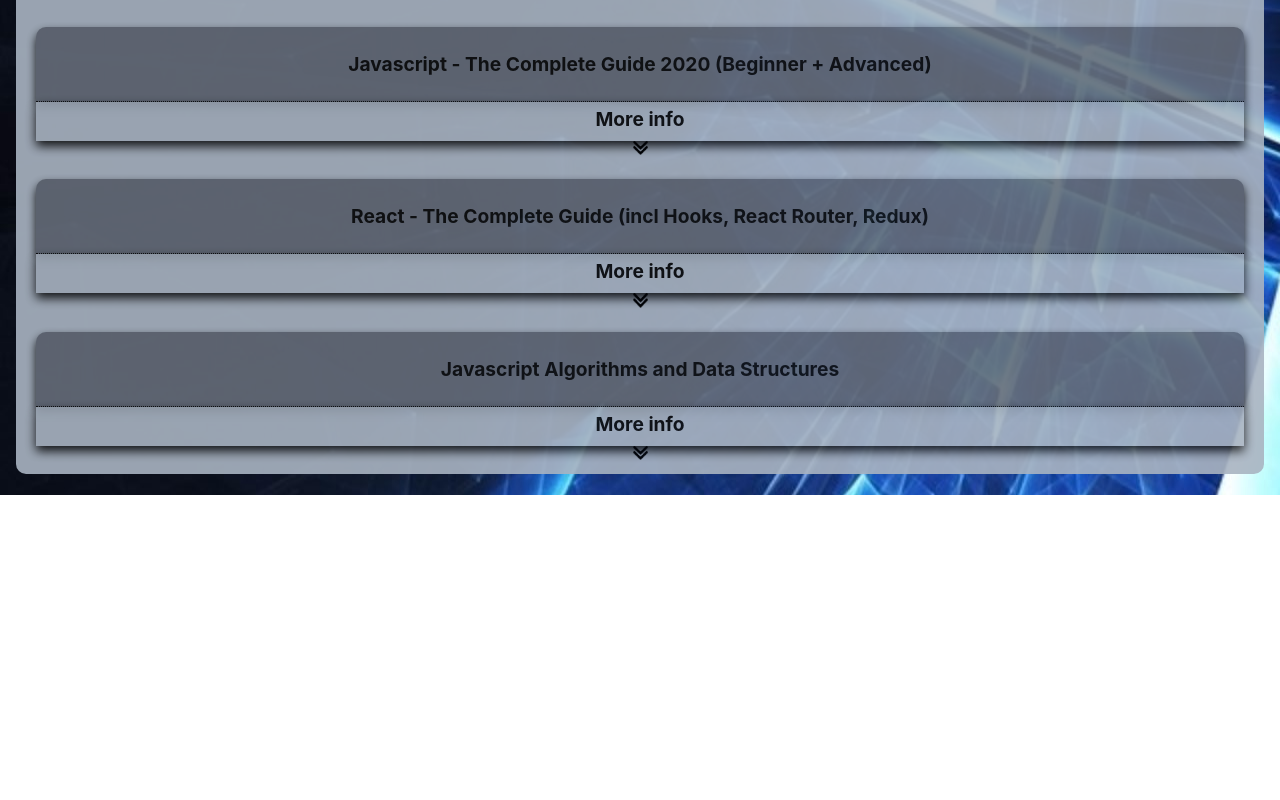
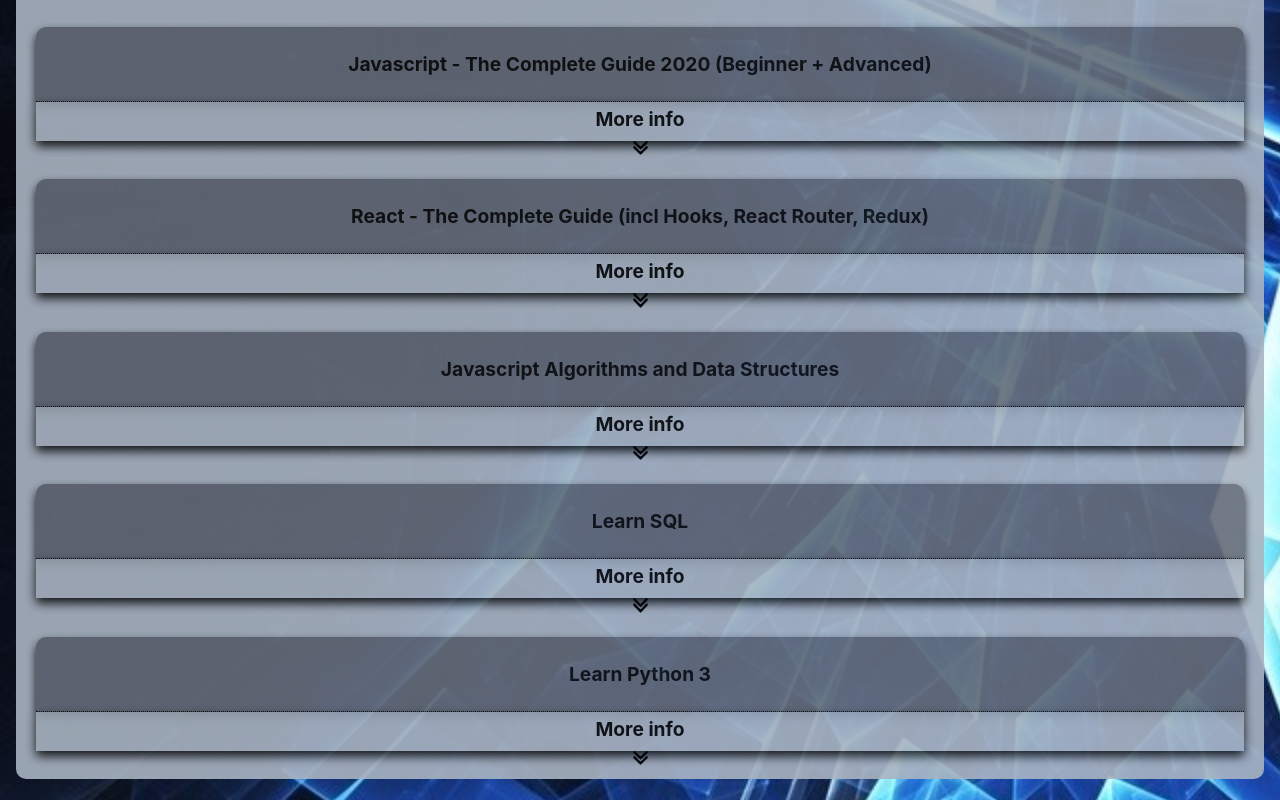
Before and after one commit to Kwarn/portfolio, a React (Create React App) app: page /skills in a window 1280 px wide. Shown: the part 480-1280 px from the top of the page. Before the commit the page ends 975 px from the top, so only its background shows below. Built offline with nearby package versions, Linux system fonts and the light colour scheme.

Commit message:
added to course content

```diff
--- a/src/assets/assets.js
+++ b/src/assets/assets.js
@@ -15,7 +15,8 @@ const imageAssets = {
   gitHub: require('../assets/gitHub.png'),
   showDemo: require('../assets/showDemo.png'),
   profileImage: require('../assets/profileImage.png'),
-  freeCodeCampCertificate: require('../assets/freeCodeCampCertificate.png')
+  freeCodeCampCertificate: require('../assets/freeCodeCampCertificate.png'),
+  sqlCodeAcademyCertificate: require('../assets/sqlCodeAcademyCertificate.png')
 }
 
 export default imageAssets
--- a/src/containers/Courses/Courses.js
+++ b/src/containers/Courses/Courses.js
@@ -7,26 +7,40 @@ const Courses = props => {
   const [coursesObject] = useState({
     javascriptComplete: {
       title: 'Javascript - The Complete Guide 2020 (Beginner + Advanced)',
-      desc: 'A comprehensive course including ES6 features',
+      desc: `A comprehensive course including ES6 features.
+        This course was vital in helping cement my understanding of the
+        underlying ways in which Javascript works.`,
+      quote:
+        'This is the most comprehensive and modern course you can find on JavaScript - Maximilian Schwarzmüller',
       courseLink:
         'https://www.udemy.com/course/javascript-the-complete-guide-2020-beginner-advanced/',
       cert: imageAssets.javascriptCertificate,
     },
     reactComplete: {
       title: 'React - The Complete Guide (incl Hooks, React Router, Redux)',
-      desc: 'A comprehensive course including ES6 features',
+      desc: `Very detailed course demonstrating multiple approaches both new and old to creating react apps.`,
       courseLink:
         'https://www.udemy.com/course/react-the-complete-guide-incl-redux/',
-      quote:
-        'This is the most comprehensive and modern course you can find on JavaScript - Maximilian Schwarzmüller',
       cert: imageAssets.reactCertificate,
     },
     JavascriptFreeCodeCamp: {
       title: 'Javascript Algorithms and Data Structures',
-      desc: 'A comprehensive course including ES6 features',
+      desc: 'My first detailed introduction to Javascript, left me wanting more!',
       courseLink: 'https://www.freecodecamp.org/karl_warner',
       cert: imageAssets.freeCodeCampCertificate,
     },
+    sqlCodeAcademy: {
+      title: 'Learn SQL',
+      desc: 'I took this course as I found a need in the fitness app for a database.',
+      courseLink: 'https://www.codecademy.com/learn/learn-sql',
+      cert: imageAssets.sqlCodeAcademyCertificate,
+    },
+    pythonCodeAcademy: {
+      title: 'Learn Python 3',
+      desc: 'The first online course I completed back in 2017, when I first discovered my love of programming.',
+      courseLink: 'https://www.codecademy.com/learn/learn-python-3',
+    }
+
   })
 
   let courses = []
```
Also changed, not shown: src/assets/sqlCodeAcademyCertificate.png (added).
